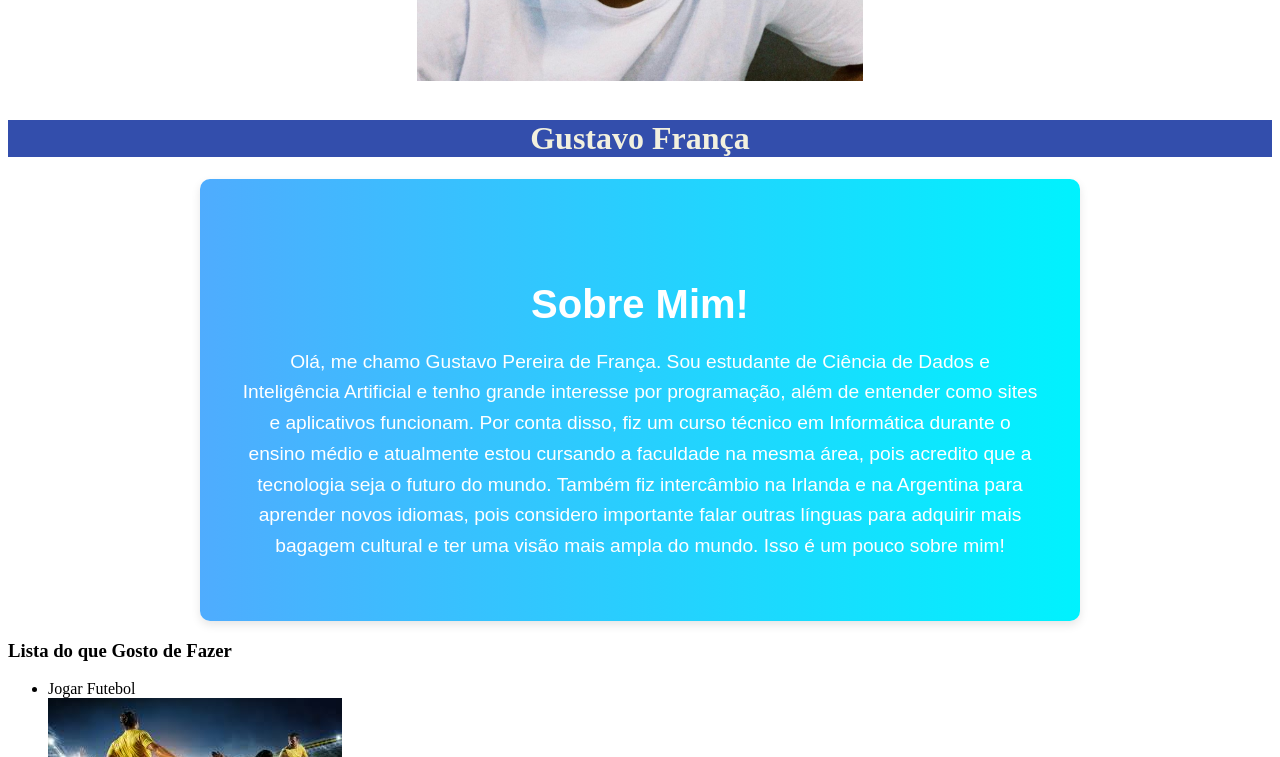
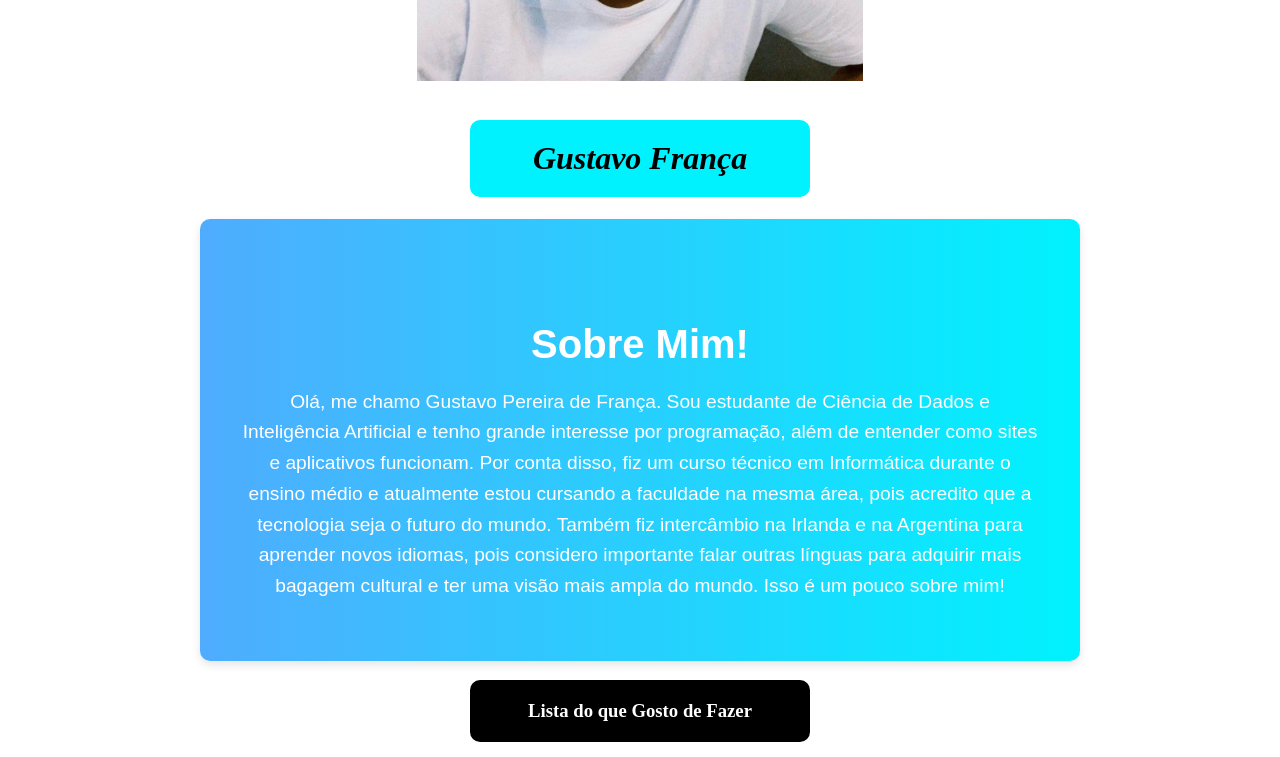
Before and after one commit to GustavopFranca/FullStack, a plain HTML site: page lab1/index.html in a window 1280 px wide. Shown: the part 520-1277 px from the top of the page. Drawn offline with Linux system fonts and the light colour scheme.

Commit message:
melhoras no css

```diff
--- a/lab1/index.html
+++ b/lab1/index.html
@@ -45,27 +45,31 @@ Isso é um pouco sobre mim!
     </div>
 
     <!--Gosto de fazer-->
-        <div class="div_1">
+        <div class="like">
         <h3>Lista do que Gosto de Fazer</h3>
 
         <ul>
             <li>
                 Jogar Futebol
                 <br/>
+                <br/>
                 <img src="img/futbol.png">
             </li>
             <li>
                 Comer
+                <br/>
                 <br/>
                 <img src="img/comida2.png">
             </li>
             <li>
                 Tecnologia
                 <br/>
+                <br/>
                 <img src="img/tecnologia.png">
             </li>
             <li>
                 Joagar Video Game
+                <br/>
                 <br/>
                 <img src="img/videogame.png">
 
@@ -80,21 +84,28 @@ Isso é um pouco sobre mim!
             <li>
                 Seda College
                 <br/>
+                <br/>
+
                 <a href="https://sedacollegebrazil.com/">Clique para entrar no link</a>
+                <br/>
                 <br/>
                 <img src="img/seda.png">
             </li>
             <li>
                 Vamos Academy
                 <br/>
+                <br/>
                 <a href="https://vamospanish.com/pt-br/">Clique para entrar no link</a>
+                <br/>
                 <br/>
                 <img src="img/vamosacademy.png">
             </li>
             <li>
                 Senac
                 <br/>
+                <br/>
                 <a href="https://www.sp.senac.br/">Clique para entrar no link</a>
+                <br/>
                 <br/>
                 <img src="img/senac.png">
             </li>
--- a/lab1/style.css
+++ b/lab1/style.css
@@ -31,8 +31,24 @@
 .div_eu h1{
 
     text-align: center;
-    background-color: #334eac ;
-    color: #f2f0de;
+    background-color: #00f2fe;
+    color: black;
+    font-style: italic;
+    height: 100%;
+    display: flex;
+    align-items: center;
+    justify-content: center;
+    display: block;
+    margin-left: auto ;
+    margin-right: auto;
+    display: flex;
+    flex-direction: column;
+    align-items: center;
+    justify-content: center;
+    text-align: center;
+    padding: 20px;
+    border-radius: 10px;
+    max-width: 300px;
 }
 
 .div_eu img{
@@ -80,3 +96,30 @@
     line-height: 1.6;
     color: white;
 }
+
+.like {
+text-align: center;
+list-style-type: none;
+}
+
+.like h3{
+    text-align: center;
+    background-color: black;
+    color: white;
+    font-style:initial;
+    height: 100%;
+    display: flex;
+    align-items: center;
+    justify-content: center;
+    display: block;
+    margin-left: auto ;
+    margin-right: auto;
+    display: flex;
+    flex-direction: column;
+    align-items: center;
+    justify-content: center;
+    text-align: center;
+    padding: 20px;
+    border-radius: 10px;
+    max-width: 300px;
+}
```
Also changed, not shown: lab1/projects.html (+1 -2 lines), lab1/stylep.css (+27 -0 lines).
